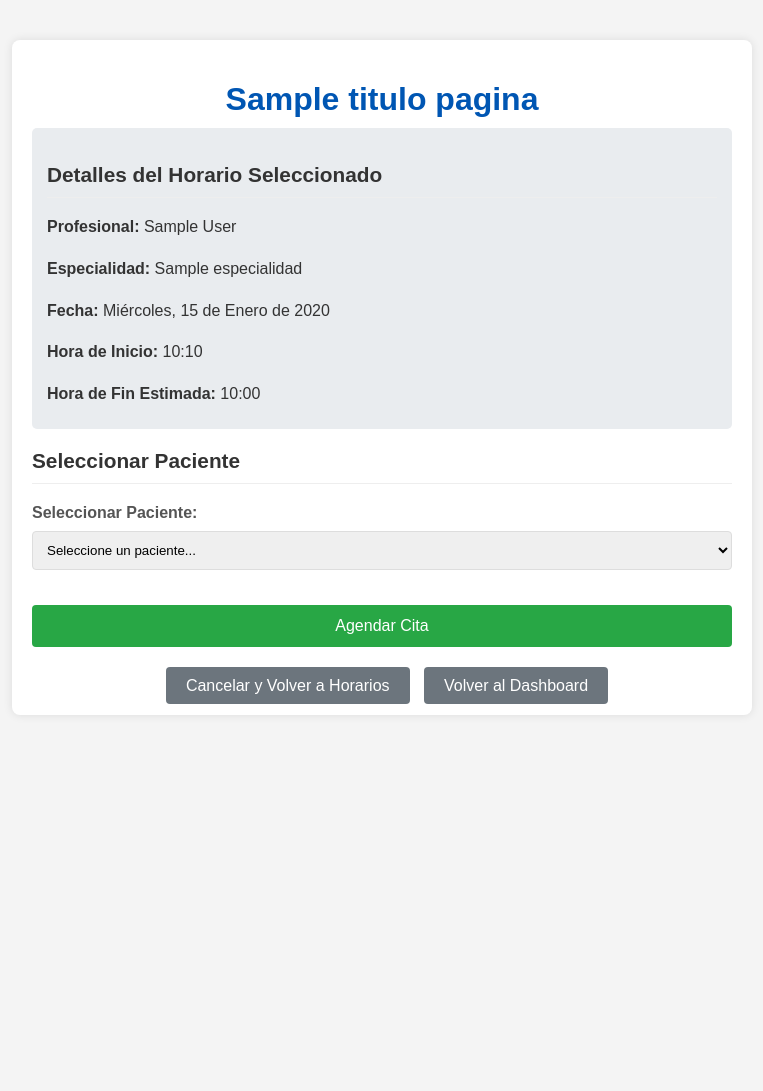
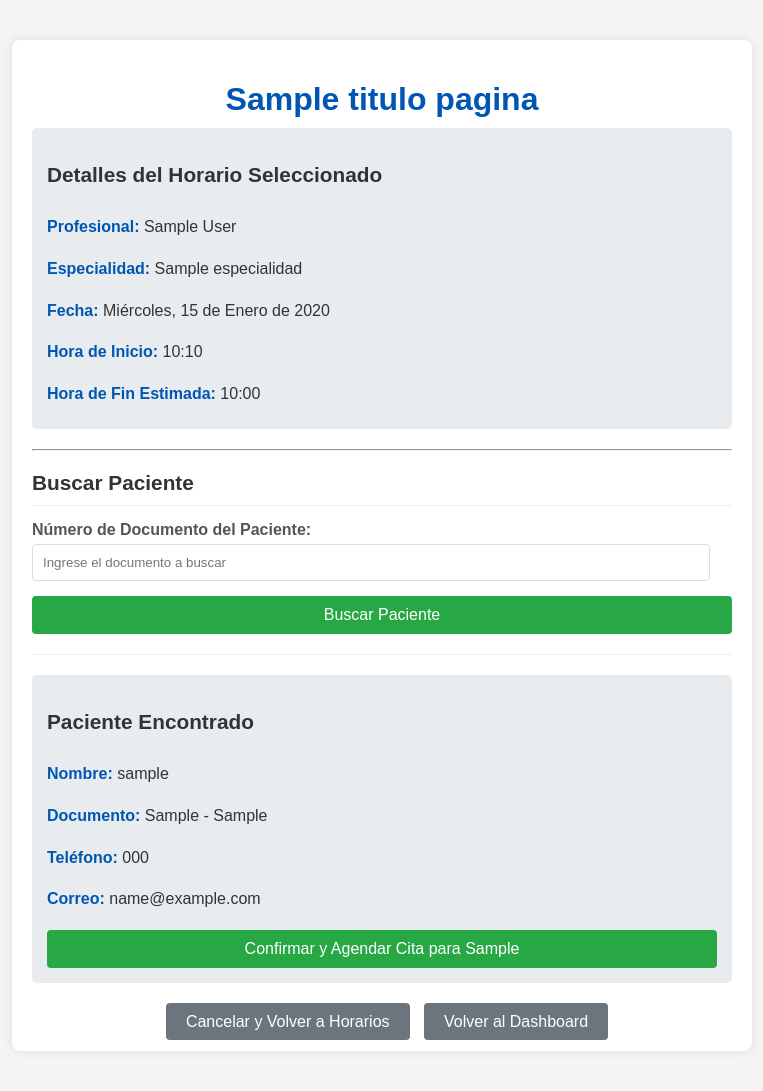
Before and after one commit to kevinagredojara/Sistema-Agendamiento-Citas, a Django app: template agendamiento/templates/agendamiento/seleccionar_paciente_para_cita.html in a window 1280 px wide. Shown: the whole page, without its empty margins (258-1021 px from the left). Before the commit the page ends 704 px from the top, so only its background shows below. Run offline with Django 5.2, Linux system fonts and the light colour scheme; tables that the repository leaves empty hold one stand-in row (values such as "Sample post"); the template is opened without the code that fills it: values that come from a table or form of the project are taken from there, most other values are stand-ins (such as "Sample title", 1, 10 or a date in 2020).

Commit message:
Implementada búsqueda de paciente por documento y confirmación para agendar cita.

```diff
--- a/agendamiento/forms.py
+++ b/agendamiento/forms.py
@@ -1,9 +1,9 @@
 # agendamiento/forms.py
 from django import forms
 from django.contrib.auth.models import User
-from .models import Paciente, ProfesionalSalud, Especialidad # Asegúrate de que Especialidad esté importada
-from datetime import date # Para obtener la fecha actual
-from django.utils import timezone # Para obtener la fecha actual con zona horaria
+from .models import Paciente, ProfesionalSalud, Especialidad
+from datetime import date
+from django.utils import timezone
 
 class UserForm(forms.ModelForm):
     password = forms.CharField(widget=forms.PasswordInput(), label="Contraseña")
@@ -82,25 +82,31 @@ class ConsultaDisponibilidadForm(forms.Form):
         super(ConsultaDisponibilidadForm, self).__init__(*args, **kwargs)
         self.fields['profesional'].label_from_instance = lambda obj: f"{obj.user_account.last_name}, {obj.user_account.first_name} ({obj.especialidad.nombre_especialidad})"
 
-    # --- MÉTODO DE VALIDACIÓN AÑADIDO PARA EL CAMPO 'fecha' ---
     def clean_fecha(self):
         fecha_seleccionada = self.cleaned_data.get('fecha')
-        # Obtener la fecha actual en la zona horaria del proyecto para una comparación correcta
         hoy = timezone.localdate()
-
         if fecha_seleccionada and fecha_seleccionada < hoy:
             raise forms.ValidationError("No se puede seleccionar una fecha pasada. Por favor, elija una fecha actual o futura.")
         return fecha_seleccionada
-    # --- FIN DE MÉTODO DE VALIDACIÓN AÑADIDO ---
 
-class SelectPacienteForm(forms.Form):
-    paciente = forms.ModelChoiceField(
-        queryset=Paciente.objects.filter(user_account__is_active=True).order_by('user_account__last_name', 'user_account__first_name'),
-        label="Seleccionar Paciente",
-        empty_label="Seleccione un paciente...",
-        widget=forms.Select(attrs={'class': 'form-control'})
+# FORMULARIO PARA BUSCAR PACIENTE POR DOCUMENTO
+class BuscarPacientePorDocumentoForm(forms.Form):
+    numero_documento = forms.CharField(
+        label="Número de Documento del Paciente",
+        max_length=20, # Debe coincidir con el max_length del modelo Paciente
+        required=True, # Hacemos que sea requerido para la búsqueda
+        widget=forms.TextInput(attrs={'class': 'form-control', 'placeholder': 'Ingrese el documento a buscar'})
     )
 
-    def __init__(self, *args, **kwargs):
-        super(SelectPacienteForm, self).__init__(*args, **kwargs)
-        self.fields['paciente'].label_from_instance = lambda obj: f"{obj.user_account.last_name}, {obj.user_account.first_name} (Doc: {obj.numero_documento})"
+# ELIMINAMOS O COMENTAMOS SelectPacienteForm ya que no lo usaremos en este flujo por ahora
+# class SelectPacienteForm(forms.Form):
+#     paciente = forms.ModelChoiceField(
+#         queryset=Paciente.objects.filter(user_account__is_active=True).order_by('user_account__last_name', 'user_account__first_name'),
+#         label="Seleccionar Paciente",
+#         empty_label="Seleccione un paciente...",
+#         widget=forms.Select(attrs={'class': 'form-control'})
+#     )
+#
+#     def __init__(self, *args, **kwargs):
+#         super(SelectPacienteForm, self).__init__(*args, **kwargs)
+#         self.fields['paciente'].label_from_instance = lambda obj: f"{obj.user_account.last_name}, {obj.user_account.first_name} (Doc: {obj.numero_documento})"
--- a/agendamiento/templates/agendamiento/seleccionar_paciente_para_cita.html
+++ b/agendamiento/templates/agendamiento/seleccionar_paciente_para_cita.html
@@ -11,27 +11,45 @@
         h2 { color: #333; font-size: 1.3em; margin-top: 20px; margin-bottom: 15px; border-bottom: 1px solid #eee; padding-bottom: 10px;}
         p { margin-bottom: 10px; line-height: 1.6; }
         strong { font-weight: bold; }
+
+        /* Estilos para formularios */
+        form p { margin-bottom: 15px; }
         label { display: block; margin-bottom: 5px; color: #555; font-weight: bold; }
-        select, input[type="date"] { /* Estilo general para select y date input */
-            width: 100%;
+        input[type="text"], input[type="password"], input[type="email"], input[type="date"], select {
+            width: calc(100% - 22px);
             padding: 10px;
             border: 1px solid #ddd;
             border-radius: 4px;
-            margin-bottom: 15px; /* Aumentado margen inferior */
+            margin-bottom: 5px;
             box-sizing: border-box;
         }
-        button[type="submit"] { background-color: #28a745; color: white; padding: 12px 20px; border: none; border-radius: 4px; cursor: pointer; font-size: 16px; width: 100%; margin-top: 10px; }
+        select { width: 100%; } /* Asegura que el select ocupe todo el ancho si se usa */
+
+        button[type="submit"], .button-search {
+            color: white;
+            padding: 10px 15px;
+            border: none;
+            border-radius: 4px;
+            cursor: pointer;
+            font-size: 1em;
+            margin-top: 10px;
+        }
+        button[type="submit"] { background-color: #28a745; width: 100%;} /* Botón de agendar */
         button[type="submit"]:hover { background-color: #218838; }
+        .button-search { background-color: #007bff; width: auto; } /* Botón de buscar */
+        .button-search:hover { background-color: #0056b3; }
 
         .messages { list-style-type: none; padding: 0; margin-bottom: 20px; }
         .messages li.success { background-color: #d4edda; color: #155724; border: 1px solid #c3e6cb; padding: 10px; border-radius: 4px; }
         .messages li.error { background-color: #f8d7da; color: #721c24; border: 1px solid #f5c6cb; padding: 10px; border-radius: 4px; }
         .messages li.info { background-color: #d1ecf1; color: #0c5460; border: 1px solid #bee5eb; padding: 10px; border-radius: 4px; }
 
-        .cita-details { background-color: #e9ecef; padding: 15px; border-radius: 5px; margin-bottom: 20px; }
-        .cita-details p { margin-bottom: 8px; font-size: 1em; }
+        .cita-details, .paciente-details { background-color: #e9ecef; padding: 15px; border-radius: 5px; margin-bottom: 20px; }
+        .cita-details p, .paciente-details p { margin-bottom: 8px; font-size: 1em; }
+        .paciente-details strong, .cita-details strong { color: #0056b3; }
 
         .form-section { margin-top: 20px; }
+        .search-form-container { margin-bottom:20px; padding-bottom:20px; border-bottom:1px solid #eee;}
 
         .actions-container { margin-top: 30px; text-align: center; }
         .actions-container a {
@@ -66,16 +84,49 @@
             <p><strong>Hora de Fin Estimada:</strong> {{ fecha_hora_fin_cita|time:"H:i" }}</p>
         </div>
 
-        <form method="post" action=""> {# Se envía a la misma URL #}
-            {% csrf_token %}
+        <hr>
 
-            <div class="form-section">
-                <h2>Seleccionar Paciente</h2>
-                {{ form_seleccionar_paciente.as_p }}
+        <div class="search-form-container">
+            <h2>Buscar Paciente</h2>
+            {# Formulario para buscar paciente por número de documento. Se envía con GET a la misma URL #}
+            <form method="get" action="">
+                {# Pasamos los parámetros originales del slot para que no se pierdan al buscar #}
+                <input type="hidden" name="profesional_id_param" value="{{ profesional.id }}"> {# Lo usaremos para reconstruir URL si es necesario, o podemos quitarlo #}
+                <input type="hidden" name="fecha_seleccionada_param" value="{{ fecha_seleccionada_obj|date:'Y-m-d' }}">
+                <input type="hidden" name="hora_inicio_slot_param" value="{{ hora_inicio_slot_obj|time:'H:i' }}">
+
+                {{ form_buscar_paciente.numero_documento.label_tag }}
+                {{ form_buscar_paciente.numero_documento }}
+                {% if form_buscar_paciente.numero_documento.errors %}
+                    <ul class="errorlist">
+                        {% for error in form_buscar_paciente.numero_documento.errors %}<li>{{ error }}</li>{% endfor %}
+                    </ul>
+                {% endif %}
+                <button type="submit" name="buscar_paciente" class="button-search" style="margin-top:10px;">Buscar Paciente</button>
+            </form>
+        </div>
+
+        {% if paciente_encontrado %}
+            <div class="paciente-details">
+                <h2>Paciente Encontrado</h2>
+                <p><strong>Nombre:</strong> {{ paciente_encontrado.user_account.get_full_name|default:paciente_encontrado.user_account.username }}</p>
+                <p><strong>Documento:</strong> {{ paciente_encontrado.get_tipo_documento_display }} - {{ paciente_encontrado.numero_documento }}</p>
+                <p><strong>Teléfono:</strong> {{ paciente_encontrado.telefono_contacto }}</p>
+                <p><strong>Correo:</strong> {{ paciente_encontrado.user_account.email }}</p>
+
+                <form method="post" action="{% url 'agendamiento:seleccionar_paciente_para_cita' profesional_id=profesional.id fecha_seleccionada_str=fecha_seleccionada_obj|date:'Y-m-d' hora_inicio_slot_str=hora_inicio_slot_obj|time:'H:i' %}">
+                    {% csrf_token %}
+                    <input type="hidden" name="paciente_id_confirmado" value="{{ paciente_encontrado.id }}">
+                    <button type="submit">Confirmar y Agendar Cita para {{ paciente_encontrado.user_account.first_name }}</button>
+                </form>
             </div>
-
-            <button type="submit">Agendar Cita</button>
-        </form>
+        {% elif request.GET.buscar_paciente and not paciente_encontrado and form_buscar_paciente.is_valid %}
+             {# Se intentó buscar pero no se encontró, y el formulario de búsqueda era válido (tenía un num_documento) #}
+            <div class="paciente-details">
+                 <p>No se encontró un paciente activo con el número de documento proporcionado.</p>
+                 <p><a href="{% url 'agendamiento:registrar_paciente' %}?next={{ request.get_full_path|urlencode }}">Registrar Nuevo Paciente</a></p>
+            </div>
+        {% endif %}
 
         <div class="actions-container">
             <a href="{% url 'agendamiento:consultar_disponibilidad' %}?profesional={{ profesional.id }}&fecha={{ fecha_seleccionada_obj|date:'Y-m-d' }}">Cancelar y Volver a Horarios</a>
```
Also changed, not shown: agendamiento/views.py (+78 -72 lines).
